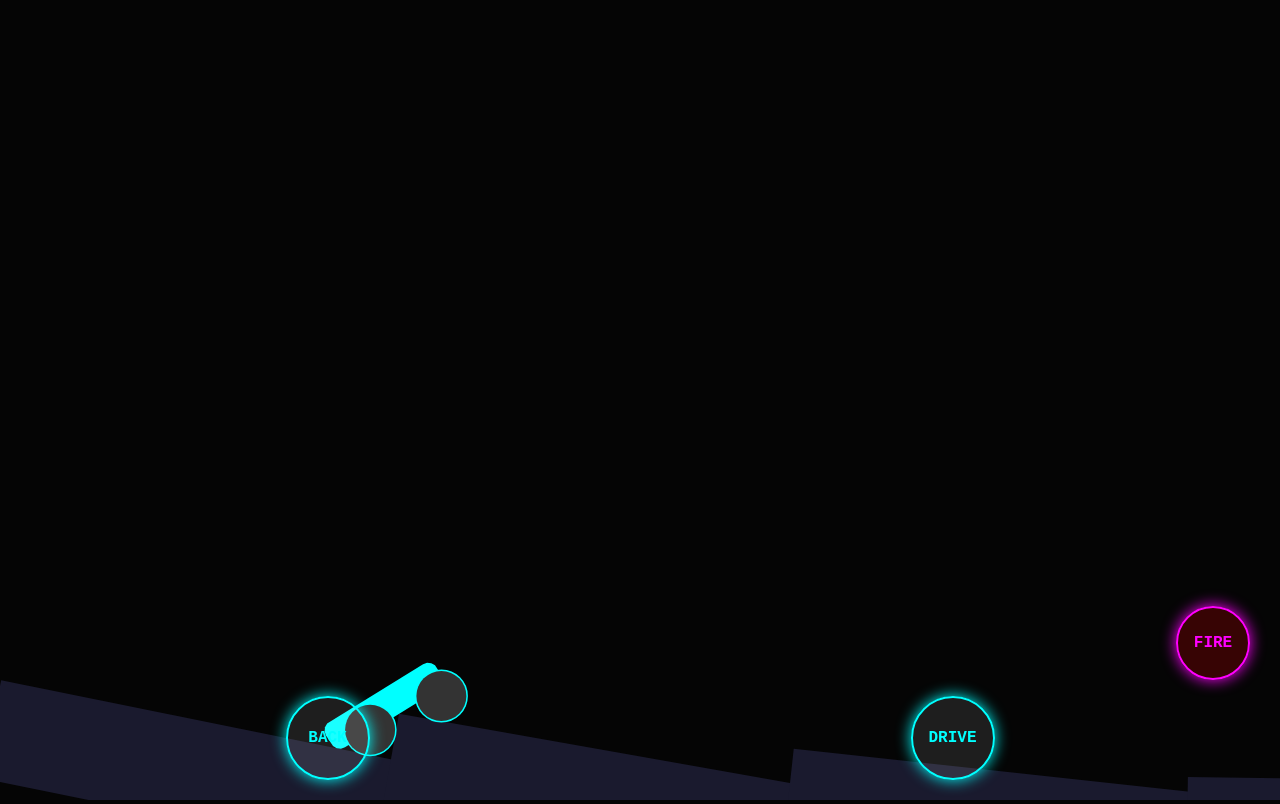
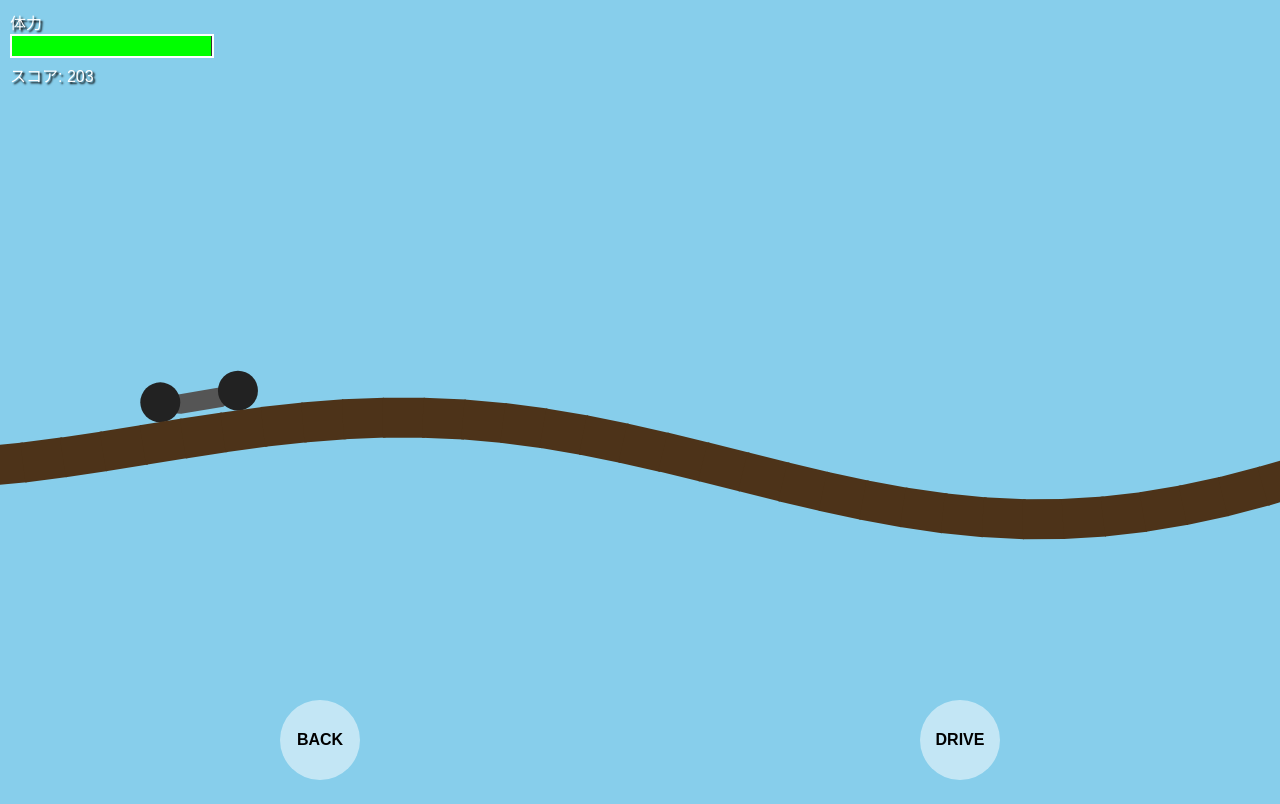
Before and after one commit to Sick-Car-Game/main-game, a plain HTML site: page index.html in a window 1280 px wide. Drawn offline with nearby package versions, Linux system fonts and the light colour scheme; animation ran at ten frames a second.

Commit message:
Update index.html

```diff
--- a/index.html
+++ b/index.html
@@ -2,205 +2,185 @@
 <html lang="ja">
 <head>
     <meta charset="UTF-8">
-    <meta name="viewport" content="width=device-width, initial-scale=1.0, maximum-scale=1.0, user-scalable=no">
-    <title>Cyber Physics Racer</title>
+    <meta name="viewport" content="width=device-width, initial-scale=1.0">
+    <title>Physics Bike Game - Matter.js</title>
+    <script src="https://cdnjs.cloudflare.com/ajax/libs/matter-js/0.19.0/matter.min.js"></script>
     <style>
-        body { margin: 0; overflow: hidden; background: #050505; font-family: 'Courier New', Courier, monospace; }
-        canvas { display: block; }
-        .controls {
-            position: absolute;
-            bottom: 20px;
-            width: 100%;
-            display: flex;
-            justify-content: space-around;
-            padding: 0 20px;
-            box-sizing: border-box;
-            gap: 10px;
+        body { margin: 0; overflow: hidden; background: #87CEEB; font-family: sans-serif; }
+        #ui {
+            position: absolute; top: 10px; left: 10px;
+            color: white; text-shadow: 2px 2px 2px #000;
+            pointer-events: none; width: 100%;
+        }
+        .gauge-container { width: 200px; height: 20px; background: #333; border: 2px solid #fff; }
+        #energy-bar { width: 100%; height: 100%; background: #0f0; transition: width 0.1s; }
+        #controls {
+            position: absolute; bottom: 20px; width: 100%;
+            display: flex; justify-content: space-around;
         }
         .btn {
-            width: 80px;
-            height: 80px;
-            background: rgba(255, 255, 255, 0.1);
-            border: 2px solid #0ff;
-            border-radius: 50%;
-            color: #0ff;
-            display: flex;
-            align-items: center;
-            justify-content: center;
-            font-weight: bold;
-            user-select: none;
-            touch-action: none;
-            box-shadow: 0 0 15px #0ff;
-        }
-        .btn:active { background: rgba(0, 255, 255, 0.3); }
-        #fire-btn {
-            position: absolute;
-            bottom: 120px;
-            right: 30px;
-            width: 70px;
-            height: 70px;
-            background: rgba(255, 0, 0, 0.2);
-            border: 2px solid #f0f;
-            color: #f0f;
-            box-shadow: 0 0 15px #f0f;
+            width: 80px; height: 80px; background: rgba(255,255,255,0.5);
+            border-radius: 50%; display: flex; align-items: center;
+            justify-content: center; font-weight: bold; user-select: none;
         }
     </style>
 </head>
 <body>
 
-    <div class="controls">
-        <div id="back-btn" class="btn">BACK</div>
-        <div id="drive-btn" class="btn">DRIVE</div>
-    </div>
-    <div id="fire-btn" class="btn">FIRE</div>
+<div id="ui">
+    <div>体力 <div class="gauge-container"><div id="energy-bar"></div></div></div>
+    <div style="margin-top:5px;">スコア: <span id="score">0</span></div>
+</div>
 
-    <script src="https://cdnjs.cloudflare.com/ajax/libs/matter-js/0.19.0/matter.min.js"></script>
-    <script>
-        const { Engine, Render, Runner, Bodies, Composite, Constraint, Events, Vector, Body } = Matter;
+<div id="controls">
+    <div class="btn" id="btn-back">BACK</div>
+    <div class="btn" id="btn-drive">DRIVE</div>
+</div>
 
-        const engine = Engine.create();
-        const world = engine.world;
-        const width = window.innerWidth;
-        const height = window.innerHeight;
+<script>
+const { Engine, Render, Runner, World, Bodies, Composite, Constraint, Mouse, Vector } = Matter;
 
-        const render = Render.create({
-            element: document.body,
-            engine: engine,
-            options: {
-                width: width, height: height,
-                wireframes: false,
-                background: 'transparent' // 背景は自前で描画
-            }
-        });
+// --- 設定 ---
+const engine = Engine.create();
+const world = engine.world;
+const render = Render.create({
+    element: document.body,
+    engine: engine,
+    options: {
+        width: window.innerWidth,
+        height: window.innerHeight,
+        wireframes: false,
+        background: 'transparent'
+    }
+});
 
-        Render.run(render);
-        const runner = Runner.create();
-        Runner.run(runner, engine);
+// --- バイクの生成 (サスペンション構造) ---
+function createBike(x, y) {
+    const group = Matter.Body.nextGroup(true);
 
-        // --- 起伏のある地形の作成 ---
-        const groundParts = [];
-        for (let i = 0; i < 30; i++) {
-            const x = i * 400;
-            const y = height - 30 + Math.sin(i * 0.5) * 60; // サイン波で丘を作る
-            const ground = Bodies.rectangle(x, y, 410, 100, {
-                isStatic: true,
-                angle: Math.cos(i * 0.5) * 0.2,
-                render: { fillStyle: '#1a1a2e' }
-            });
-            groundParts.push(ground);
+    // ボディ
+    const body = Bodies.rectangle(x, y, 60, 20, {
+        collisionFilter: { group: group },
+        chamfer: { radius: 10 },
+        render: { fillStyle: '#555' }
+    });
+
+    // タイヤ
+    const wheelA = Bodies.circle(x - 30, y + 25, 20, {
+        collisionFilter: { group: group },
+        friction: 0.8,
+        render: { fillStyle: '#222' }
+    });
+    const wheelB = Bodies.circle(x + 30, y + 25, 20, {
+        collisionFilter: { group: group },
+        friction: 0.8,
+        render: { fillStyle: '#222' }
+    });
+
+    // サスペンション (バネ制約)
+    const axelA = Constraint.create({
+        bodyA: body, pointA: { x: -30, y: 10 },
+        bodyB: wheelA,
+        stiffness: 0.1, damping: 0.1,
+        render: { visible: false }
+    });
+    const axelB = Constraint.create({
+        bodyA: body, pointA: { x: 30, y: 10 },
+        bodyB: wheelB,
+        stiffness: 0.1, damping: 0.1,
+        render: { visible: false }
+    });
+
+    Composite.add(world, [body, wheelA, wheelB, axelA, axelB]);
+    return { body, wheelA, wheelB };
+}
+
+const bike = createBike(200, 100);
+
+// --- 起伏のある地形生成 ---
+const terrainPoints = [];
+const startX = -500;
+const segmentWidth = 40;
+for (let i = 0; i < 200; i++) {
+    const x = startX + i * segmentWidth;
+    // サイン波を組み合わせて複雑な地形を作成
+    const y = 500 + Math.sin(i * 0.2) * 50 + Math.sin(i * 0.05) * 100;
+    terrainPoints.push({ x, y });
+}
+
+for (let i = 0; i < terrainPoints.length - 1; i++) {
+    const p1 = terrainPoints[i];
+    const p2 = terrainPoints[i+1];
+    const dx = p2.x - p1.x;
+    const dy = p2.y - p1.y;
+    const distance = Math.sqrt(dx*dx + dy*dy);
+    const angle = Math.atan2(dy, dx);
+
+    const groundSegment = Bodies.rectangle(
+        p1.x + dx/2, p1.y + dy/2,
+        distance + 2, 40,
+        {
+            isStatic: true,
+            angle: angle,
+            render: { fillStyle: '#4d3319' }
         }
-        Composite.add(world, groundParts);
+    );
+    Composite.add(world, groundSegment);
+}
 
-        // --- プレイヤー（車） ---
-        const carBody = Bodies.rectangle(200, height - 150, 130, 30, {
-            collisionFilter: { group: -1 },
-            chamfer: { radius: 10 },
-            render: { fillStyle: '#0ff' }
-        });
+// --- ループ処理 & カメラ追従 ---
+let score = 0;
+let energy = 100;
+const energyBar = document.getElementById('energy-bar');
+const scoreLabel = document.getElementById('score');
 
-        // 車に「顔」をつける（リアルな見た目用）
-        carBody.render.sprite = null;
+let keys = {};
+window.addEventListener('keydown', e => keys[e.code] = true);
+window.addEventListener('keyup', e => keys[e.code] = false);
 
-        const wheelA = Bodies.circle(160, height - 120, 25, {
-            friction: 0.9, collisionFilter: { group: -1 },
-            render: { fillStyle: '#333', strokeStyle: '#0ff', lineWidth: 3 }
-        });
-        const wheelB = Bodies.circle(240, height - 120, 25, {
-            friction: 0.9, collisionFilter: { group: -1 },
-            render: { fillStyle: '#333', strokeStyle: '#0ff', lineWidth: 3 }
-        });
+// スマホ操作用
+const btnDrive = document.getElementById('btn-drive');
+const btnBack = document.getElementById('btn-back');
+let touchDrive = false, touchBack = false;
+btnDrive.addEventListener('touchstart', () => touchDrive = true);
+btnDrive.addEventListener('touchend', () => touchDrive = false);
+btnBack.addEventListener('touchstart', () => touchBack = true);
+btnBack.addEventListener('touchend', () => touchBack = false);
 
-        const axelA = Constraint.create({ bodyA: carBody, pointA: { x: -40, y: 15 }, bodyB: wheelA, stiffness: 0.1, length: 15, render: { visible: false } });
-        const axelB = Constraint.create({ bodyA: carBody, pointA: { x: 40, y: 15 }, bodyB: wheelB, stiffness: 0.1, length: 15, render: { visible: false } });
-        Composite.add(world, [carBody, wheelA, wheelB, axelA, axelB]);
+Matter.Events.on(engine, 'beforeUpdate', () => {
+    const isGrounded = Math.abs(bike.wheelA.velocity.y) < 0.5 || Math.abs(bike.wheelB.velocity.y) < 0.5;
 
-        // --- 障害物（オレンジの箱） ---
-        for (let i = 0; i < 15; i++) {
-            const box = Bodies.rectangle(1200 + i * 50, height - 100, 40, 40, {
-                density: 0.0005,
-                render: { fillStyle: '#f90', strokeStyle: '#fff', lineWidth: 1 }
-            });
-            Composite.add(world, box);
-        }
+    // 前進 (DRIVE)
+    if (keys['ArrowRight'] || touchDrive) {
+        Matter.Body.setAngularVelocity(bike.wheelB, 0.2);
+        if (!isGrounded) Matter.Body.rotate(bike.body, 0.05); // 空中前転
+    }
+    // 後退・ブレーキ (BACK)
+    if (keys['ArrowLeft'] || touchBack) {
+        Matter.Body.setAngularVelocity(bike.wheelB, -0.1);
+        if (!isGrounded) Matter.Body.rotate(bike.body, -0.05); // 空中後転
+    }
 
-        // --- 操作系 ---
-        let driveMode = 0; // 1:前進, -1:後退, 0:停止
-        document.getElementById('drive-btn').ontouchstart = () => driveMode = 1;
-        document.getElementById('drive-btn').ontouchend = () => driveMode = 0;
-        document.getElementById('back-btn').ontouchstart = () => driveMode = -1;
-        document.getElementById('back-btn').ontouchend = () => driveMode = 0;
+    // カメラ追従 (車を常に画面の左側に配置)
+    const targetX = bike.body.position.x - 200;
+    Render.lookAt(render, {
+        min: { x: targetX, y: bike.body.position.y - 400 },
+        max: { x: targetX + window.innerWidth, y: bike.body.position.y + 400 }
+    });
 
-        // --- ミサイル発射 ---
-        document.getElementById('fire-btn').ontouchstart = () => {
-            const missile = Bodies.circle(carBody.position.x + 80, carBody.position.y, 10, {
-                density: 0.1,
-                render: { fillStyle: '#f0f' }
-            });
-            Body.setVelocity(missile, { x: 25, y: -2 });
-            Composite.add(world, missile);
+    // スコアと体力の更新
+    if (bike.body.position.x > score) {
+        score = Math.floor(bike.body.position.x);
+        scoreLabel.innerText = score;
+    }
 
-            // 一定時間後に爆発チェック（簡易版：何かに当たったら周囲に力を与える）
-            Events.on(engine, 'collisionStart', (event) => {
-                event.pairs.forEach(pair => {
-                    if (pair.bodyA === missile || pair.bodyB === missile) {
-                        explode(missile.position);
-                        Composite.remove(world, missile);
-                    }
-                });
-            });
-        };
+    energy -= 0.01; // 徐々に減る
+    energyBar.style.width = Math.max(0, energy) + "%";
+});
 
-        function explode(pos) {
-            const bodies = Composite.allBodies(world);
-            bodies.forEach(body => {
-                if (!body.isStatic) {
-                    const force = Vector.sub(body.position, pos);
-                    const distance = Vector.magnitude(force);
-                    if (distance < 250) {
-                        const strength = (250 - distance) * 0.002;
-                        Body.applyForce(body, pos, Vector.mult(Vector.normalise(force), strength));
-                    }
-                }
-            });
-        }
-
-        // --- 描画ループカスタム（背景と車の装飾） ---
-        Events.on(render, 'beforeRender', (event) => {
-            const ctx = event.source.context;
-            const scrollX = -carBody.position.x + width * 0.3;
-
-            // 背景：サイバーパンクな夜景
-            const grad = ctx.createLinearGradient(0, 0, 0, height);
-            grad.addColorStop(0, '#000011');
-            grad.addColorStop(1, '#330033');
-            ctx.fillStyle = grad;
-            ctx.fillRect(0, 0, width, height);
-
-            // 遠景のビル群（視差効果っぽく）
-            ctx.fillStyle = '#050510';
-            for(let i=0; i<20; i++) {
-                const bX = (i * 200 + scrollX * 0.2) % 2000;
-                ctx.fillRect(bX, height - 300, 100, 300);
-            }
-        });
-
-        // カメラ追従
-        Events.on(engine, 'beforeUpdate', () => {
-            if (driveMode !== 0) {
-                const speed = 0.2 * driveMode;
-                wheelA.torque = speed;
-                wheelB.torque = speed;
-            }
-            Render.lookAt(render, {
-                min: { x: carBody.position.x - width * 0.3, y: 0 },
-                max: { x: carBody.position.x + width * 0.7, y: height }
-            });
-        });
-
-        window.addEventListener('resize', () => {
-            render.canvas.width = window.innerWidth;
-            render.canvas.height = window.innerHeight;
-        });
-    </script>
+Render.run(render);
+const runner = Runner.create();
+Runner.run(runner, engine);
+</script>
 </body>
 </html>
```
